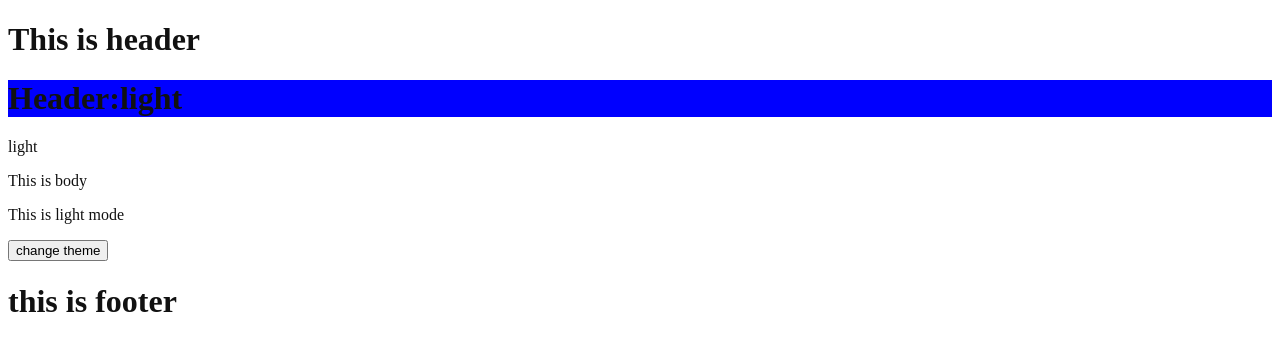
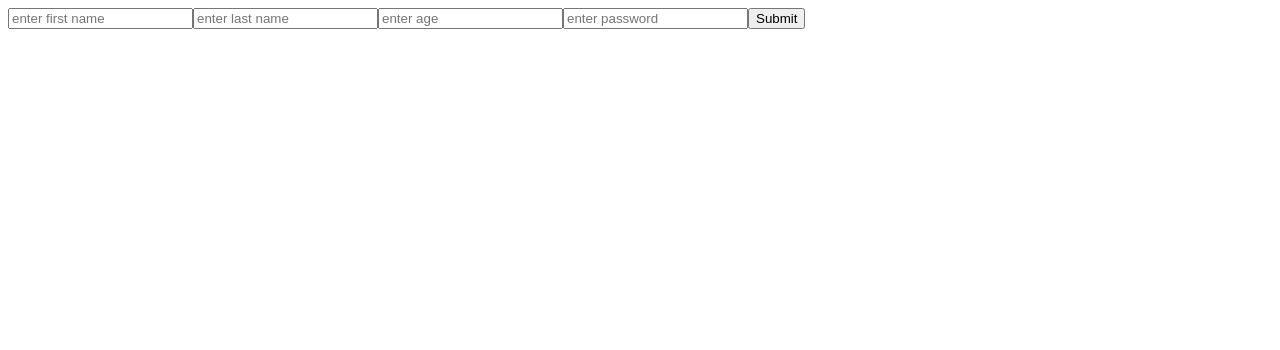
Before and after one commit to Ghanindra/props_statelifting, a React (Vite) app in the folder frontend/crud/: page / in a window 1280 px wide. Shown: the top 350 px of the page. Built offline with nearby package versions, Linux system fonts and the light colour scheme.

Commit message:
learn react hook form,zod-validation

```diff
--- a/frontend/crud/package.json
+++ b/frontend/crud/package.json
@@ -10,10 +10,13 @@
     "preview": "vite preview"
   },
   "dependencies": {
+    "@hookform/resolvers": "^5.2.2",
     "axios": "^1.13.2",
     "cors": "^2.8.5",
     "react": "^19.2.0",
-    "react-dom": "^19.2.0"
+    "react-dom": "^19.2.0",
+    "react-hook-form": "^7.71.1",
+    "zod": "^4.3.6"
   },
   "devDependencies": {
     "@eslint/js": "^9.39.1",
--- a/frontend/crud/src/App.jsx
+++ b/frontend/crud/src/App.jsx
@@ -159,33 +159,44 @@
 
 
 
-import React, { useState } from 'react'
-import Header from './components/contextapi/Header'
-import Body from './components/contextapi/Body'
-import Footer from './components/contextapi/Footer'
-import { ThemeContext } from "./context/ThemeContext";
-const App = () => {
-  const[theme,setTheme]=useState("light")
+// import React, { useState } from 'react'
+// import Header from './components/contextapi/Header'
+// import Body from './components/contextapi/Body'
+// import Footer from './components/contextapi/Footer'
+// import { ThemeContext } from "./context/ThemeContext";
+// const App = () => {
+//   const[theme,setTheme]=useState("light")
 
 
- const toogle=(()=>{
-  setTheme(theme==='light'?'dark':'light')
- })
+//  const toogle=(()=>{
+//   setTheme(theme==='light'?'dark':'light')
+//  })
+//   return (
+//     <div style={{backgroundColor:theme==='light'?"#ffffff":"#121212",color:theme==='light'?'#111111':"#ffffff"}}>
+//       <ThemeContext value={{theme,toogle}}>
+//       <Header />
+//       <Body/>
+//       <Footer/>
+//       </ThemeContext>
+
+//     </div>
+//   )
+// }
+
+// export default App
+
+// useForm
+import React from 'react'
+import UseForm from './components/UseForm'
+const App = () => {
   return (
-    <div style={{backgroundColor:theme==='light'?"#ffffff":"#121212",color:theme==='light'?'#111111':"#ffffff"}}>
-      <ThemeContext value={{theme,toogle}}>
-      <Header />
-      <Body/>
-      <Footer/>
-      </ThemeContext>
-
+    <div>
+      <UseForm/>
     </div>
   )
 }
 
 export default App
-
-
 
 
 
--- a/frontend/crud/src/components/Form.jsx
+++ b/frontend/crud/src/components/Form.jsx
@@ -41,10 +41,8 @@ const [image,setImage]=useState(null)
       console.error("Error submitting user:", error);
       alert("Submission failed!");
     }
-// console.log({ username, email, phone });
-// console.log("image",image?.name);
 
-//     alert(`Submitted: ${username}, ${email}, ${phone}, ${image?.name}`);
+
   }
   return (
     <div className="container">
--- /dev/null
+++ b/frontend/crud/src/components/UseForm.jsx
@@ -0,0 +1,45 @@
+import React, { useState } from 'react'
+import {useForm} from 'react-hook-form'
+import { zodResolver } from '@hookform/resolvers/zod';
+import * as z from "zod";
+const User = z.object({
+   firstname: z.string().min(3,"minimum length should be 3").max(20),
+   lastname: z.string().min(3,"minimum length should be 3").max(20),
+   age:z.coerce.number().min(10,"age should be minimum 10").max(50,"maximum age hould be 50"),
+   password:z.string().min(3,"minimum length should be 3").max(20),
+});
+
+const UseForm = () => {
+    const[submitData,setSubmitData]=useState([])
+const{register,handleSubmit,reset,formState:{errors}}=useForm({resolver:zodResolver(User)})
+const submitForm=((data)=>{
+setSubmitData(prev=>[...prev,data])
+console.log(data);
+reset();
+})
+
+  return (
+    <div>
+        <form onSubmit={handleSubmit(submitForm)}>
+            <input  placeholder="enter first name"{...register('firstname')}/>
+                      {errors.firstname&&<p>{errors.firstname.message}</p>}
+            <input placeholder='enter last name'{...register('lastname',{required:true})}/>
+            {errors.lastname&&<p>{errors.lastname.message}</p>}
+              <input placeholder="enter age" {...register('age')}/>
+           {errors.age&&<p>{errors.age.message}</p>}
+                 <input placeholder="enter password" {...register('password')}/>
+                  {errors.password&&<p>{errors.password.message}</p>}
+               <input type="submit"/>
+        </form>
+           {/* Display submitted data */}
+      {submitData.map((data)=>(
+<div key={data.password}>
+     {data.firstname} {data.lastname} | Age: {data.age} | Password: {data.password}
+    </div>
+      ))
+      }
+    </div>
+  )
+}
+
+export default UseForm
--- a/frontend/crud/src/components/contextapi/Main.jsx
+++ b/frontend/crud/src/components/contextapi/Main.jsx
@@ -6,7 +6,7 @@ const Main = () => {
   const {theme,toogle}=useContext(ThemeContext)
   return (
     <div>
-        <p>This is {theme} mode</p>
+        <p style={{color:theme==='light'?'green':'red'}}>This is {theme} mode</p>
         <button onClick={toogle}>change theme</button>
     </div>
   )
--- a/frontend/crud/src/components/props_statinglifting/counter_2.jsx
+++ b/frontend/crud/src/components/props_statinglifting/counter_2.jsx
@@ -3,6 +3,7 @@ import React from 'react'
 const counter_2 = ({counter}) => {
      const incre=(()=>{
         counter(prev=>prev+1)
+
     })
   return (
 
```
Also changed, not shown: 1 other file (tests, documents, lock files or other folders).
